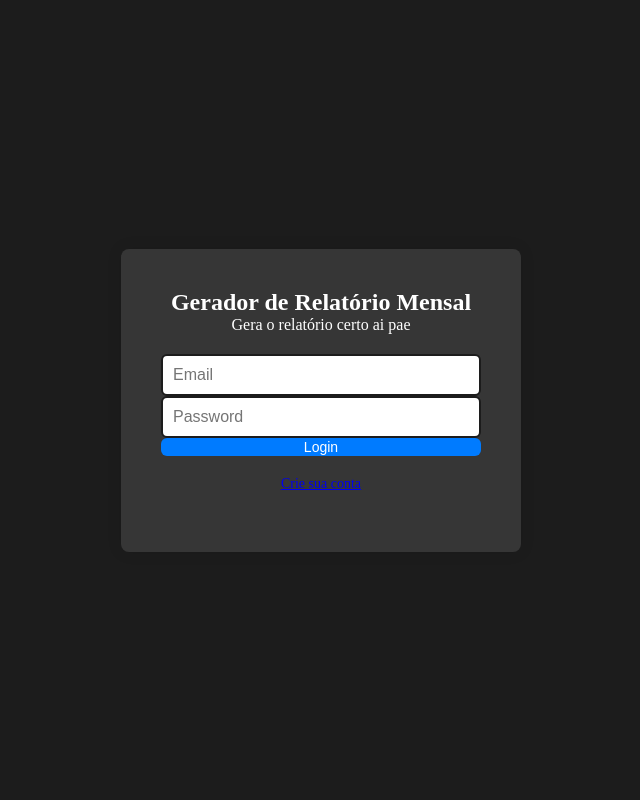
After one commit to hiago-agostinho/gerador-relatorio-mensal, a CakePHP app: template app/templates/Home/index.php in a window 1280 px wide. The commit adds this page. Shown: the whole page, without its empty margins (319-959 px from the left). Run offline with PHP 8.4 and a stand-in for CakePHP, Linux system fonts and the light colour scheme; the template is opened without the code that fills it, so the values that code supplies are empty; form fields are guessed from the names that the template uses; some libraries are stand-ins or nearby versions.

Commit message:
tela de login

```diff
--- a/app/composer.json
+++ b/app/composer.json
@@ -9,7 +9,8 @@
         "cakephp/cakephp": "^4.3",
         "cakephp/migrations": "^3.2",
         "cakephp/plugin-installer": "^1.3",
-        "mobiledetect/mobiledetectlib": "^2.8"
+        "mobiledetect/mobiledetectlib": "^2.8",
+        "twbs/bootstrap": "^5.3"
     },
     "require-dev": {
         "cakephp/bake": "^2.6",
--- a/app/config/routes.php
+++ b/app/config/routes.php
@@ -50,7 +50,7 @@ return static function (RouteBuilder $routes) {
          * its action called 'display', and we pass a param to select the view file
          * to use (in this case, templates/Pages/home.php)...
          */
-        $builder->connect('/', ['controller' => 'Geracao', 'action' => 'index']);
+        $builder->connect('/', ['controller' => 'Home', 'action' => 'index']);
 
         /*
          * ...and connect the rest of 'Pages' controller's URLs.
--- /dev/null
+++ b/app/templates/Home/index.php
@@ -0,0 +1,27 @@
+<?= $this->Html->css('home.css'); ?>
+<!DOCTYPE html>
+<html lang="pt-br">
+
+<head>
+    <meta charset="UTF-8">
+    <meta name="viewport" content="width=device-width, initial-scale=1.0">
+    <title>Login</title>
+    <link rel="stylesheet" href="styles.css">
+</head>
+
+<body>
+    <div class="login-container">
+        <div class="login-box">
+            <h2>Gerador de Relatório Mensal</h2>
+            <p>Gera o relatório certo ai pae</p>
+            <?= $this->Form->create(null, ['url' => ['controller' => 'Users', 'action' => 'login']]) ?>
+                <?= $this->Form->control('email', ['label' => false, 'placeholder' => 'Email', 'class' => 'input-field']); ?>
+                <?= $this->Form->control('password', ['label' => false, 'placeholder' => 'Password', 'class' => 'input-field']); ?>
+                <button class="btn-primary login">Login</button>
+            <?= $this->Form->end() ?>
+            <div class="continue-with"><?= $this->Html->link('Crie sua conta', ['controller' => 'Pessoas', 'action' => 'add']) ?></div>
+        </div>
+    </div>
+</body>
+
+</html>
--- a/app/webroot/css/home.css
+++ b/app/webroot/css/home.css
@@ -1,75 +1,82 @@
-/* Home page styles */
-@font-face {
-    font-family: 'cakefont';
-    src: url('../font/cakedingbats-webfont.eot');
-    src: url('../font/cakedingbats-webfont.eot?#iefix') format('embedded-opentype'),
-    url('../font/cakedingbats-webfont.woff2') format('woff2'),
-    url('../font/cakedingbats-webfont.woff') format('woff'),
-    url('../font/cakedingbats-webfont.ttf') format('truetype'),
-    url('../font/cakedingbats-webfont.svg#cake_dingbatsregular') format('svg');
-    font-weight: normal;
-    font-style: normal;
-}
-body {
-    padding: 60px 0;
-}
-header {
-    margin-bottom: 60px;
-}
-img {
-    margin-bottom: 30px;
-}
-h1 {
-    font-weight: bold;
-}
-ul {
-    list-style-type: none;
-    margin: 0 0 30px 0;
-    padding-left: 25px;
-}
-a {
-    color: #0071BC;
-    text-decoration: underline;
-}
-hr {
-    border-bottom: 1px solid #e7e7e7;
-    border-top: 0;
-    margin-bottom: 35px;
+* {
+    box-sizing: border-box;
+    margin: 0;
+    padding: 0;
 }
 
-.text-center {
+body {
+    display: flex;
+    justify-content: center;
+    align-items: center;
+    height: 100vh;
+    background-color: #1C1C1C;
+}
+
+.login-container {
+    display: flex;
+    justify-content: center;
+    align-items: center;
+    width: 100%;
+}
+
+.login-box {
+    background-color: #363636;
+    padding: 40px;
+    border-radius: 8px;
+    box-shadow: 0px 0px 15px rgba(0, 0, 0, 0.1);
     text-align: center;
+    width: 100%;
+    max-width: 400px;
 }
-.links a {
-    margin-right: 10px;
+
+.login-box h2 {
+    margin-bottom: 20px;
+    font-size: 24px;
+    color: #fff;
 }
-.release-name {
-    color: #D33C43;
-    font-weight: 400;
-    font-style: italic;
+
+.login-box p {
+    margin-top: -20px;
+    margin-bottom: 20px;
+    color: #fff;
 }
-.bullet:before {
-    font-family: 'cakefont', sans-serif;
-    font-size: 18px;
-    display: inline-block;
-    margin-left: -1.3em;
-    width: 1.2em;
-    -webkit-font-smoothing: antialiased;
-    -moz-osx-font-smoothing: grayscale;
-    vertical-align: -1px;
+
+form {
+    display: flex;
+    flex-direction: column;
 }
-.success:before {
-    color: #88c671;
-    content: "\0056";
+
+.login-box .input-field {
+    border: 2px solid #1C1C1C;
+    padding: 10px;
+    font-size: 16px;
+    border-radius: 6px;
+    box-sizing: border-box;
+    width: 100%;
 }
-.problem:before {
-    color: #d33d44;
-    content: "\0057";
+
+.login-box .input-field:focus {
+    outline: none;
+    border-color: #007bff;
 }
-.cake-error {
-    padding: 10px;
-    margin: 10px 0;
+
+.login {
+    background-color: #007bff;
+    color: white;
+    padding: 1px;
+    border: none;
+    border-radius: 6px;
+    font-size: 14px;
+    cursor: pointer;
+    transition: background-color 0.3s;
 }
-#url-rewriting-warning {
-    display: none;
+
+.login:hover {
+    background-color: #0056b3;
 }
+
+.continue-with {
+    margin: 20px 0;
+    color: #666;
+    font-size: 14px;
+}
```
Also changed, not shown: app/src/Controller/HomeController.php (added, +13 -0 lines), app/templates/Geracao/index.php (deleted, +0 -29 lines), app/templates/layout/default.php (+5 -20 lines), app/webroot/css/cake.css (+2 -24 lines), app/webroot/css/geracao.css (added), 1 other file.
